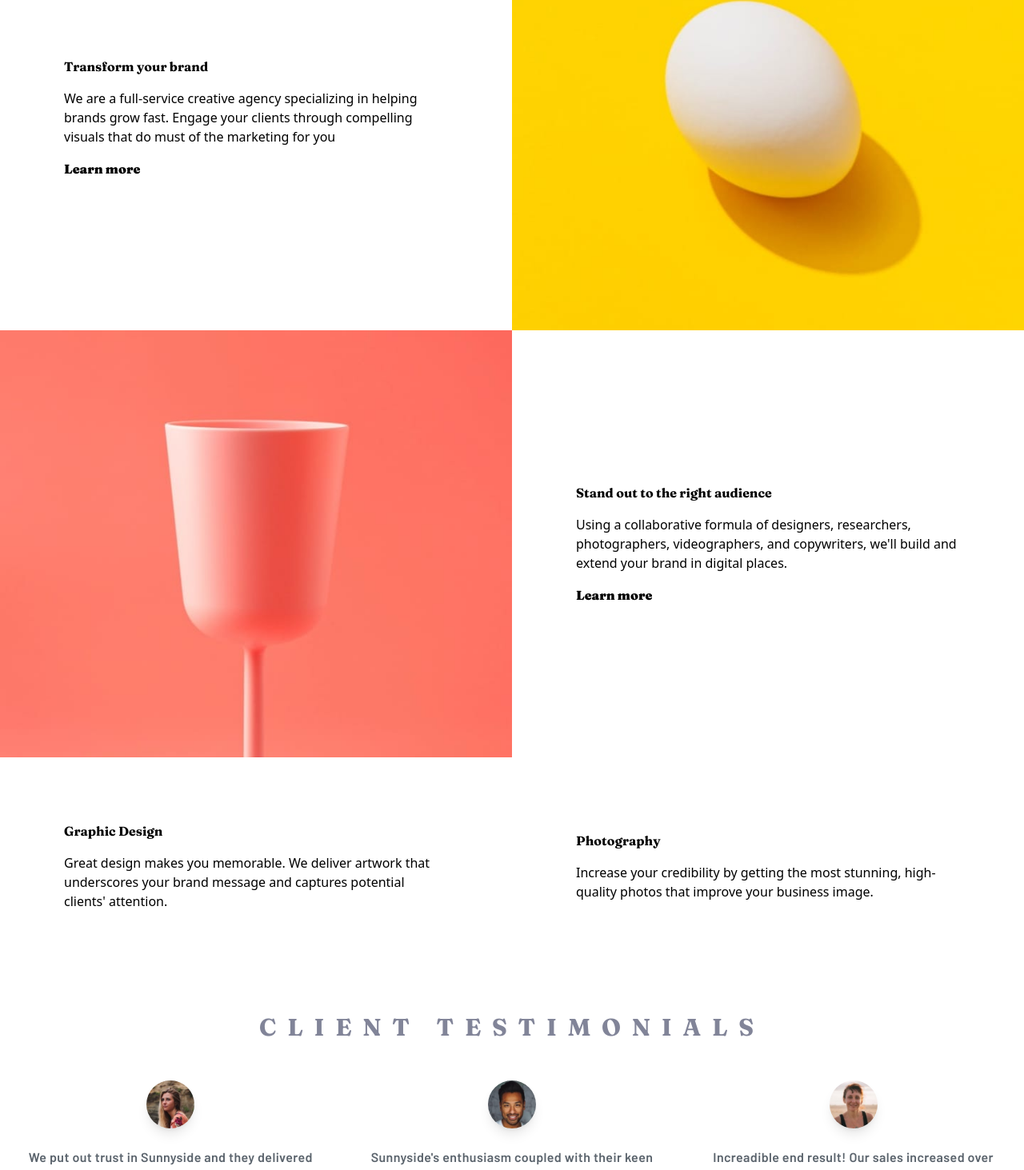
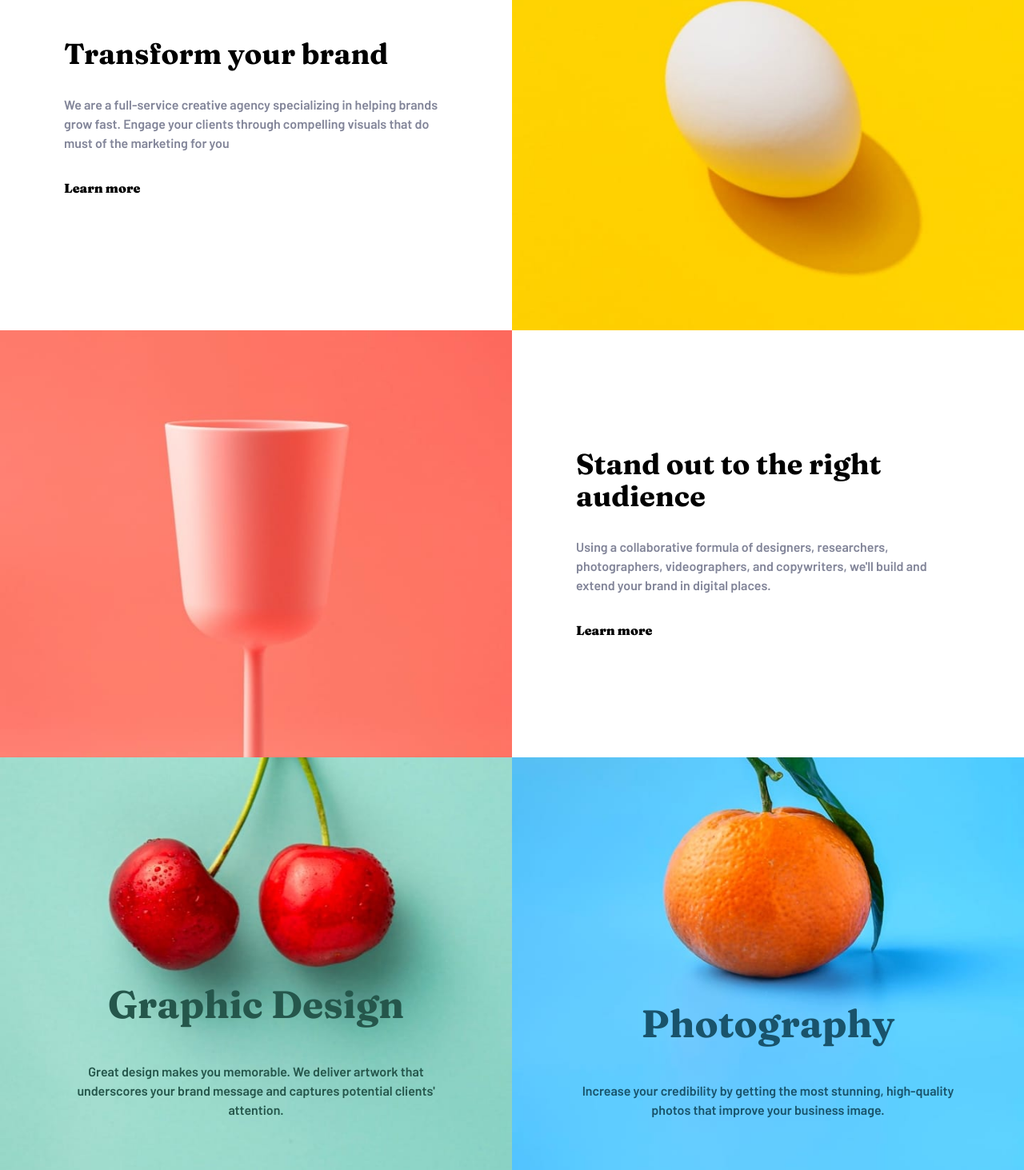
Before and after one commit to SameerJS6/Reactfolio, a React (Vite) app in the folder Sunnyside-Agency-Landing-Page/: page / in a window 1280 px wide. Shown: the part 920-2383 px from the top of the page at 80% size. Built offline with nearby package versions, Linux system fonts and the light colour scheme.

Commit message:
Main Content Grid Styling Done

```diff
--- /dev/null
+++ b/Sunnyside-Agency-Landing-Page/src/components/ContentGrid.jsx
@@ -0,0 +1,87 @@
+import React from "react";
+import Egg from "../assets/desktop/image-transform.jpg"
+import Orange from "../assets/desktop/image-photography.jpg"
+import Cherry from "../assets/desktop/image-graphic-design.jpg"
+import Standout from "../assets/desktop/image-stand-out.jpg"
+
+import MobileEgg from "../assets/mobile/image-transform.jpg"
+import MobileOrange from "../assets/mobile/image-photography.jpg"
+import MobileCherry from "../assets/mobile/image-graphic-design.jpg"
+import MobileStandout from "../assets/mobile/image-stand-out.jpg"
+export default function ContentGrid() {
+  return (
+    <>
+      <article className="flex flex-col-reverse md:grid md:grid-cols-2">
+        <div className="grid place-content-center text-center md:text-left gap-4 lg:gap-8 p-8 lg:p-20 ">
+          <h2 className="font-fraunces text-3xl md:text-4xl md:width-[15ch]">Transform your brand</h2>
+          <p className="font-barlow font-bold text-[var(--neutral-gray-400)] text-sm lg:text-base">
+            We are a full-service creative agency specializing in helping brands
+            grow fast. Engage your clients through compelling visuals that do
+            must of the marketing for you
+          </p>
+            <button className="grid-btn | font-fraunces font-extrabold md:mr-auto">
+              Learn more
+            </button>
+        </div>
+        <div className="grid-image">
+          <picture>
+            <source media="(min-width: 1024px)" srcSet={Egg} />
+            <img src={MobileEgg} alt="A Picture of a Egg" />
+          </picture>
+        </div>
+      </article>
+
+      <article className="flex flex-col md:grid md:grid-cols-2">
+        <div className="grid-image">
+          <picture>
+            <source media="(min-width: 1024px)" srcSet={Standout} />
+            <img src={MobileStandout} alt="A Picture of a Pink cup" />
+          </picture>
+        </div>
+
+        <div className="grid place-content-center text-center md:text-left gap-4 lg:gap-8 p-8 lg:p-20 ">
+          <h2 className="font-fraunces text-3xl md:text-4xl md:width-[15ch]">Stand out to the right audience</h2>
+          <p className="font-barlow font-bold text-[var(--neutral-gray-400)] text-sm lg:text-base">
+            Using a collaborative formula of designers, researchers,
+            photographers, videographers, and copywriters, we'll build and
+            extend your brand in digital places.
+          </p>
+          <button className="grid-btn-2 | font-fraunces font-extrabold md:mr-auto">
+            Learn more
+          </button>
+        </div>
+      </article>
+
+      <article className="flex flex-col md:grid md:grid-cols-2">
+        <div className="main-content-grid | grid place-content-center gap-4">
+          <picture>
+            <source media="(min-width: 768px)" srcSet={Cherry} />
+            <img src={MobileCherry} alt="A Picture of a Cherry"  />
+          </picture>
+          <div className="content | text-center py-20 px-8 md:p-8 lg:p-16 xl:p-20">
+            <h2 className="font-fraunces leading-[3] md:leading-[2] lg:leading-[3] text-3xl md:text-4xl lg:text-5xl md:width-[15ch]  text-[var(--cyan)]">Graphic Design</h2>
+            <p className="font-barlow text-[var(--cyan)] text-sm lg:text-base">
+              Great design makes you memorable. We deliver artwork that
+              underscores your brand message and captures potential clients'
+              attention.
+            </p>
+          </div>
+        </div>
+
+        <div className="main-content-grid | grid place-content-center gap-4">
+        <picture>
+            <source media="(min-width: 768px)" srcSet={Orange} />
+            <img src={MobileOrange} alt="A Picture of a Orange"  />
+          </picture>
+          <div className="content | text-center py-20 px-8 md:p-8 lg:p-16 xl:p-20">
+            <h2 className="font-fraunces leading-[3] md:leading-[2] lg:leading-[3] text-3xl md:text-4xl lg:text-5xl md:width-[15ch] text-[var(--blue)]">Photography</h2>
+            <p className="font-barlow text-[var(--blue)] text-sm lg:text-base">
+              Increase your credibility by getting the most stunning, high-quality
+              photos that improve your business image.
+            </p>
+          </div>
+        </div>
+      </article>
+    </>
+  );
+}
--- a/Sunnyside-Agency-Landing-Page/src/components/MainContent.jsx
+++ b/Sunnyside-Agency-Landing-Page/src/components/MainContent.jsx
@@ -1,18 +1,10 @@
 import React from 'react';
 // All the Desktop Images Imports
-import Egg from "../assets/desktop/image-transform.jpg"
-import Orange from "../assets/desktop/image-photography.jpg"
-import Cherry from "../assets/desktop/image-graphic-design.jpg"
-import Standout from "../assets/desktop/image-stand-out.jpg"
 import Cone from "../assets/desktop/image-gallery-cone.jpg"
 import Milk from "../assets/desktop/image-gallery-milkbottles.jpg"
 import GalleryOrange from "../assets/desktop/image-gallery-orange.jpg"
 import SugarCubes from "../assets/desktop/image-gallery-sugarcubes.jpg"
 // All the Mobile Images Imports
-import MobileEgg from "../assets/mobile/image-transform.jpg"
-import MobileOrange from "../assets/mobile/image-photography.jpg"
-import MobileCherry from "../assets/mobile/image-graphic-design.jpg"
-import MobileStandout from "../assets/mobile/image-stand-out.jpg"
 import MobileCone from "../assets/mobile/image-gallery-cone.jpg"
 import MobileMilk from "../assets/mobile/image-gallery-milkbottles.jpg"
 import MobileGalleryOrange from "../assets/mobile/image-gallery-orange.jpg"
@@ -23,13 +15,16 @@ import Profile2 from '../assets/image-thomas.jpg';
 import Profile3 from '../assets/image-jennie.jpg';
 import ArrowDone from '../assets/icon-arrow-down.svg';
 
+import ContentGrid from './ContentGrid';
+import Footer from './Footer';
+
 
 export default function MainContent() {
   const GalleyImage = [
-    {id:1, desktop: Milk, mobile: MobileMilk},
-    {id:2, desktop: GalleryOrange, mobile: MobileGalleryOrange},
-    {id:3, desktop: Cone, mobile: MobileCone},
-    {id:4, desktop: SugarCubes, mobile: MobileSugarCubes},
+    {id:1, desktop: Milk, mobile: MobileMilk, des: "Milk Bottles"},
+    {id:2, desktop: GalleryOrange, mobile: MobileGalleryOrange, des: "Oranges"},
+    {id:3, desktop: Cone, mobile: MobileCone, des: "Cones"},
+    {id:4, desktop: SugarCubes, mobile: MobileSugarCubes, des: "Sugar Cubes"},
   ];
 
   const Reviews = [
@@ -56,56 +51,16 @@ export default function MainContent() {
     <>
         <main>
           {/* Heading and Hero Background Section  */}
-            <article className="article-bg | grid place-content-center gap-8">
-              <h1 className='uppercase text-[var(--white)] font-fraunces text-3xl sm:text-5xl xl:text-6xl'>we are creatives</h1>
+            <article className="article-bg | grid place-content-center  gap-8">
+              <h1 className='uppercase text-[var(--white)] font-fraunces text-4xl sm:text-5xl xl:text-6xl tracking-[7px] leading-tight text-center'>we are creatives</h1>
               <img className="mx-auto" src={ArrowDone} alt="Arrow Pointing towards Down" />
             </article>
+
             {/* Main Content Grid Section  */}
-            <div>
-              <article className='flex flex-col-reverse md:grid md:grid-cols-2'>
-                <div className='grid place-content-center gap-4 p-8 lg:p-20 '>
-                  <h2 className='font-fraunces'>Transform your brand</h2>
-                  <p>We are a full-service creative agency specializing in helping brands grow fast. Engage your clients through compelling visuals that do must of the marketing for you</p>
-                  <button className='font-fraunces font-extrabold mr-auto'>Learn more</button>
-                </div>
-                <div >
-                  <picture>
-                    <source media="(min-width: 1024px)" srcSet={Egg} />
-                    <img src={MobileEgg} alt="A Picture of a Egg" />
-                  </picture>
-                </div>
-              </article>
-
-              <article className='flex flex-col md:grid md:grid-cols-2'>
-                <div>
-                  <picture>
-                    <source media="(min-width: 1024px)" srcSet={Standout} />
-                    <img src={MobileStandout} alt="A Picture of a Pink cup" />
-                  </picture>
-                </div>
-
-                <div className='grid place-content-center gap-4 p-8 lg:p-20 '>
-                  <h2 className='font-fraunces'>Stand out to the right audience</h2>
-                  <p>Using a collaborative formula of designers, researchers, photographers, videographers, and copywriters, we'll build and extend your brand in digital places.</p>
-                  <button className='font-fraunces font-extrabold mr-auto'>Learn more</button>
-                </div>
-              </article>
-
-              <article className='flex flex-col md:grid md:grid-cols-2'>
-                <div className='content-grid | grid place-content-center gap-4 p-8 lg:p-20'>
-                    <h2 className='font-fraunces'>Graphic Design</h2>
-                    <p>Great design makes you memorable. We deliver artwork that underscores your brand message and captures potential clients' attention.</p>
-                </div>
-
-                <div className='content-grid | grid place-content-center gap-4 p-8 lg:p-20'>
-                  <h2 className='font-fraunces'>Photography</h2>
-                  <p>Increase your credibility by getting the most stunning, high-quality photos that improve your business image.</p>
-                </div>
-              </article>
-            </div>
+            <ContentGrid />
 
             {/* Testimonials Section  */}
-            <div className="grid gap-10 px-4 my-12 ">
+            <div className="grid gap-10 px-4 my-20 ">
               <h2 className='text-center tracking-[0.25rem] text-2xl md:text-3xl font-fraunces text-[var(--neutral-gray-400)] md:tracking-[0.86rem]'>CLIENT TESTIMONIALS</h2>
               <div className="content-grid | grid md:grid-cols-2 lg:grid-cols-3 gap-8 md:gap-0 lg:gap-8">
               {Reviews.map(reviews => {
@@ -122,19 +77,27 @@ export default function MainContent() {
               })}
               </div>
             </div>
-                {/* Image Gallery Section  */}
-            <div className="Gallery | grid grid-cols-2 md:grid-cols-4">
+              {/* Image Gallery Section  */}
+            <div className="grid grid-cols-2 md:grid-cols-4">
             {GalleyImage.map(items => {
               return (
-              <div key={items.id}>
+              <div className='card | relative overflow-hidden' key={items.id}>
                 <picture>
                   <source media="(min-width: 768px)" srcSet={items.desktop} />
                   <img src={items.mobile} alt="Few Bottles of Milk with sky as background" />
                 </picture>
+                <div className="title block">
+                  <p className='font-bold text-2xl text-[var(--white)] font-barlow'>{items.des}</p>
+                </div>
+                <div className="para hidden xl:block">
+                  <p className='font-bold text-md text-[var(--white)] font-barlow'>Lorem ipsum dolor sit amet, consectetur adipisicing elit. Ipsum earum debitis quo iusto ea sapiente sequi vitae id doloribus illo!</p>
+                </div>
               </div>
               )
-            }) }
+            })}
             </div>
+            {/* Footer Section  */}
+            <Footer />
         </main>
     </>
   )
--- a/Sunnyside-Agency-Landing-Page/src/index.css
+++ b/Sunnyside-Agency-Landing-Page/src/index.css
@@ -24,14 +24,17 @@ img, picture, video, canvas, svg {
   #root, #__next {
     isolation: isolate;
   }
-
+::-webkit-scrollbar {
+  width: 0px;
+}
 :root {
     --red: hsl(7, 99%, 70%);
     --yellow: hsl(51, 100%, 49%);
     --cyan: hsl(167, 40%, 24%);
     --blue: hsl(198, 62%, 26%);
-    --footer: hsl(168, 34%, 41%);
+    --footer: hsl(168, 34%, 60%);
     --hover: rgb(255, 255, 255, 0.35);
+    --svg-logo: #2C7566;
 
     --neutral-blue: hsl(212, 27%, 19%);
     --neutral-gray: hsl(213, 9%, 39%);
@@ -67,6 +70,7 @@ img, picture, video, canvas, svg {
     content: '';
     inset: 0;
     opacity: 1;
+    z-index: 1;
     position: fixed;
     pointer-events: none;
     transition: opacity 500ms ease;
@@ -103,3 +107,120 @@ img, picture, video, canvas, svg {
   grid-column: span 4;
 }
 }
+.social > svg {
+  fill: var(--svg-logo);
+  transition: all 300ms ease;
+}
+.social:hover svg {
+  fill: var(--white);
+  transform: translateY(-5px) scale(1.1);
+}
+.title, .para {
+  opacity: 0;
+  top: -25px;
+  z-index: 5;
+  left: 1.5rem;
+  position: absolute;
+  transition: all 500ms ease;
+}
+.para {
+  top: auto;
+  bottom: -25px;
+}
+.card::after {
+  content: '';
+  inset: 0;
+  opacity: 0;
+  position: absolute;
+  transition: all 500ms ease;
+  background: linear-gradient(to bottom, rgba(0, 0, 0, 0.185) 0%, rgba(0, 0, 0, 0.712) 100%);
+}
+.card:hover .title {
+  top: 2rem;
+  opacity: 1;
+}
+.card:hover .para {
+  bottom: 1rem;
+  opacity: 1;
+}
+.card:hover::after {
+  opacity: 1;
+}
+.card img {
+  transition: scale 800ms ease, filter 250ms ease;
+}
+.card:hover img {
+  scale: 1.1;
+  filter: hue-rotate(190deg);
+}
+.grid-btn,
+.grid-btn-2 {
+  z-index: 5;
+  display: flex;
+  position: relative;
+  justify-content: center;
+}
+.grid-btn::after,
+.grid-btn-2::after {
+  content: '';
+  left: auto;
+  z-index: -1;
+  bottom: 10%;
+  width: 10ch;
+  height: 8px;
+  position: absolute;
+  transform: scale(0);
+  border-radius: 100vmax;
+  background: var(--yellow);
+  transition: transform 250ms ease;
+}
+.grid-btn-2::after {
+  background: var(--red);
+}
+.grid-btn:hover::after,
+.grid-btn-2:hover::after {
+  transform: scale(1) rotate(-1deg);
+}
+@media (max-width: 768px) {
+  .grid-btn::after,
+  .grid-btn-2::after {
+    bottom: 5%;
+  }
+  .title {
+    left: 1rem;
+  }
+}
+.main-content-grid {
+  display: grid;
+  place-items: end;
+  grid-template-areas: "stack";
+}
+.main-content-grid > * {
+  grid-area: stack;
+}
+.grid-image {
+  position: relative;
+  overflow: hidden;
+}
+.grid-image::after {
+  content: '';
+  inset: 0;
+  opacity: 0;
+  position: absolute;
+  pointer-events: none;
+  transition: opacity 500ms ease;
+  background: linear-gradient(to top, rgba(0, 0, 0, 0.595) 0%, rgba(0, 0, 0, 0.123) 100%)
+}
+.grid-image:hover::after {
+  opacity: 1;
+}
+.grid-image img {
+  transition: transform 1s ease;
+}
+.grid-image:hover img {
+  transform: scale(1.1);
+}
+.react-ripples {
+  overflow: visible;
+  border-radius: 100vmax;
+}
```
Also changed, not shown: Sunnyside-Agency-Landing-Page/src/components/Navbar.jsx (+9 -6 lines).
